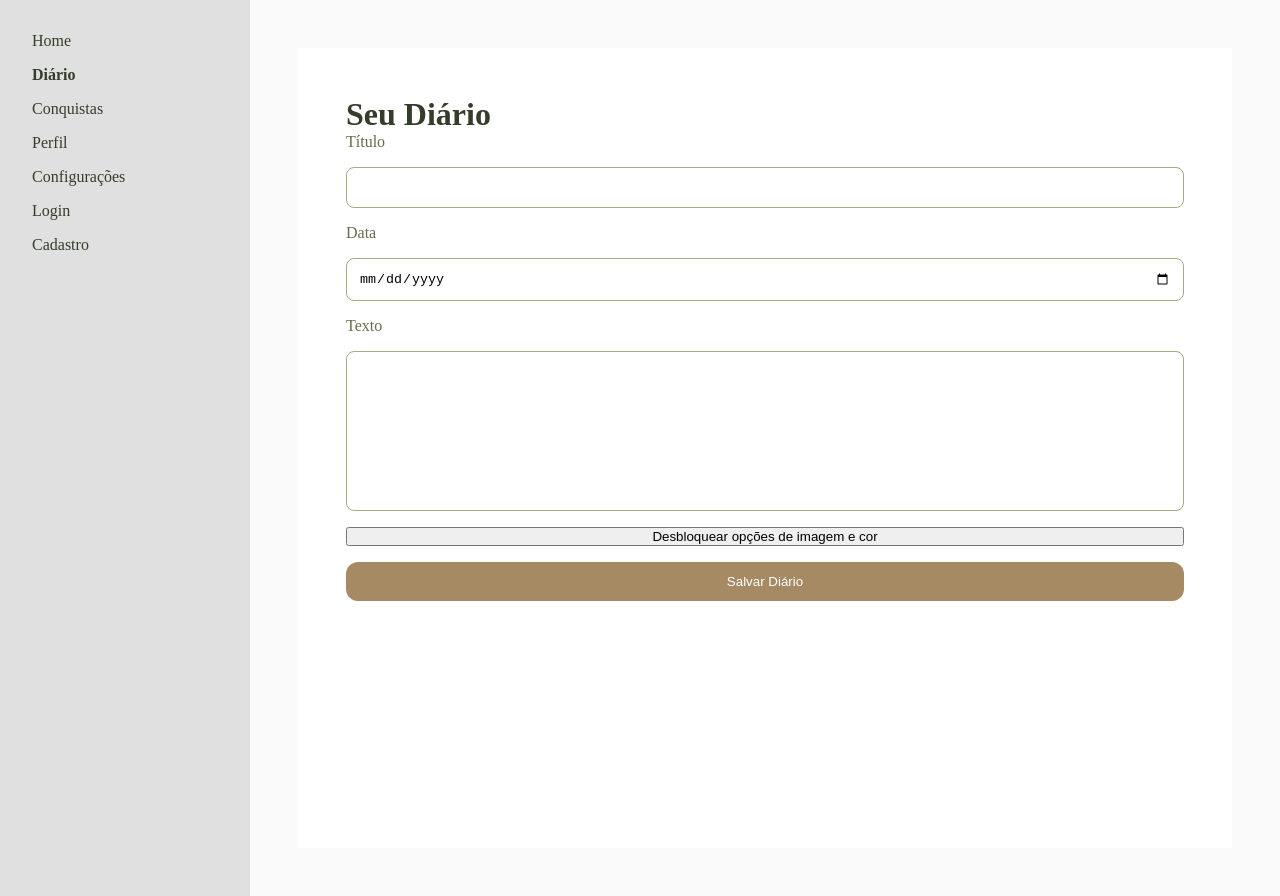
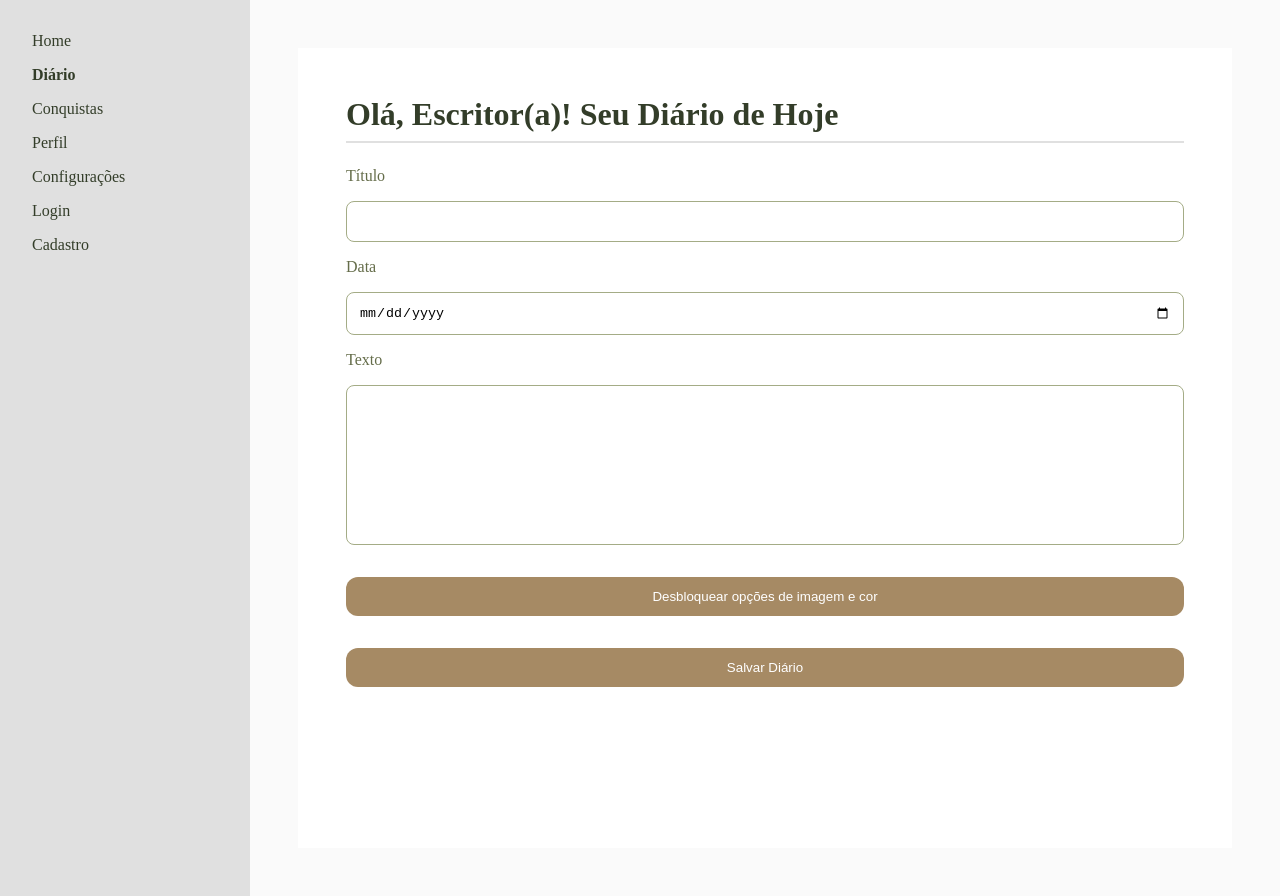
Before and after one commit to mayconr4/journaline, a Next.js app: page /diario in a window 1280 px wide. Built offline with nearby package versions, Linux system fonts and the light colour scheme; no server answers.

Commit message:
feito formatação diario

```diff
--- a/src/app/diario/page.tsx
+++ b/src/app/diario/page.tsx
@@ -5,6 +5,7 @@ import { useSession } from "next-auth/react";
 import "../styles/globals.css";
 
 export default function Diario() {
+  // 1. Estados
   const [titulo, setTitulo] = useState("");
   const [data, setData] = useState("");
   const [texto, setTexto] = useState("");
@@ -12,14 +13,24 @@ export default function Diario() {
   const [corFundo, setCorFundo] = useState("#FFFFFF");
   const [imagemFundo, setImagemFundo] = useState<string | null>(null);
   const [loading, setLoading] = useState(false);
+
+  // 2. Hook de Sessão
   const { data: session } = useSession();
 
+  // Pega o nome do usuário para a saudação (melhoria)
+  // Se a sessão for null (usuário deslogado), o fallback 'Escritor(a)' será usado.
+  const userName =
+    session?.user?.name || session?.user?.email?.split("@")[0] || "Escritor(a)";
+
+  // 3. Funções de manipulação de estados
   function handleChange(setFunc: any) {
     return (e: ChangeEvent<HTMLInputElement | HTMLTextAreaElement>) =>
       setFunc(e.target.value);
   }
 
+  // 4. Função de salvamento (com verificação interna da sessão)
   async function salvarEntrada() {
+    // Mantém a verificação de sessão APENAS para bloquear o salvamento da API
     if (!session || !session.user) {
       alert("Você precisa estar logado para salvar o diário!");
       return;
@@ -36,7 +47,7 @@ export default function Diario() {
           texto,
           corFundo,
           imagemFundo,
-          userId: session.user.id,
+          userId: (session.user as any).id,
         }),
       });
 
@@ -60,10 +71,28 @@ export default function Diario() {
     }
   }
 
+  // 5. Renderização (Conteúdo do Diário)
   return (
     <div className="container">
-      <main className="main-content" style={{ backgroundColor: corFundo }}>
-        <h1>Seu Diário</h1>
+      <main
+        className="main-content"
+        style={{
+          backgroundColor: corFundo,
+          backgroundImage: imagemFundo ? `url(${imagemFundo})` : "none",
+          backgroundSize: "cover",
+        }}
+      >
+        {/* Saudação Personalizada (Mesmo para deslogados, usa o fallback 'Escritor(a)') */}
+        <h1
+          style={{
+            marginBottom: "1.5rem",
+            borderBottom: "2px solid #e0e0e0",
+            paddingBottom: "0.5rem",
+          }}
+        >
+          Olá, {userName}! Seu Diário de Hoje
+        </h1>
+
         <form onSubmit={(e) => e.preventDefault()} className="form">
           <label>Título</label>
           <input
@@ -81,6 +110,8 @@ export default function Diario() {
           <button
             type="button"
             onClick={() => setMostrarOpcoes(!mostrarOpcoes)}
+            className="btn-primary"
+            style={{ marginBottom: "1rem", marginTop: "1rem" }}
           >
             {mostrarOpcoes
               ? "Ocultar opções"
```
